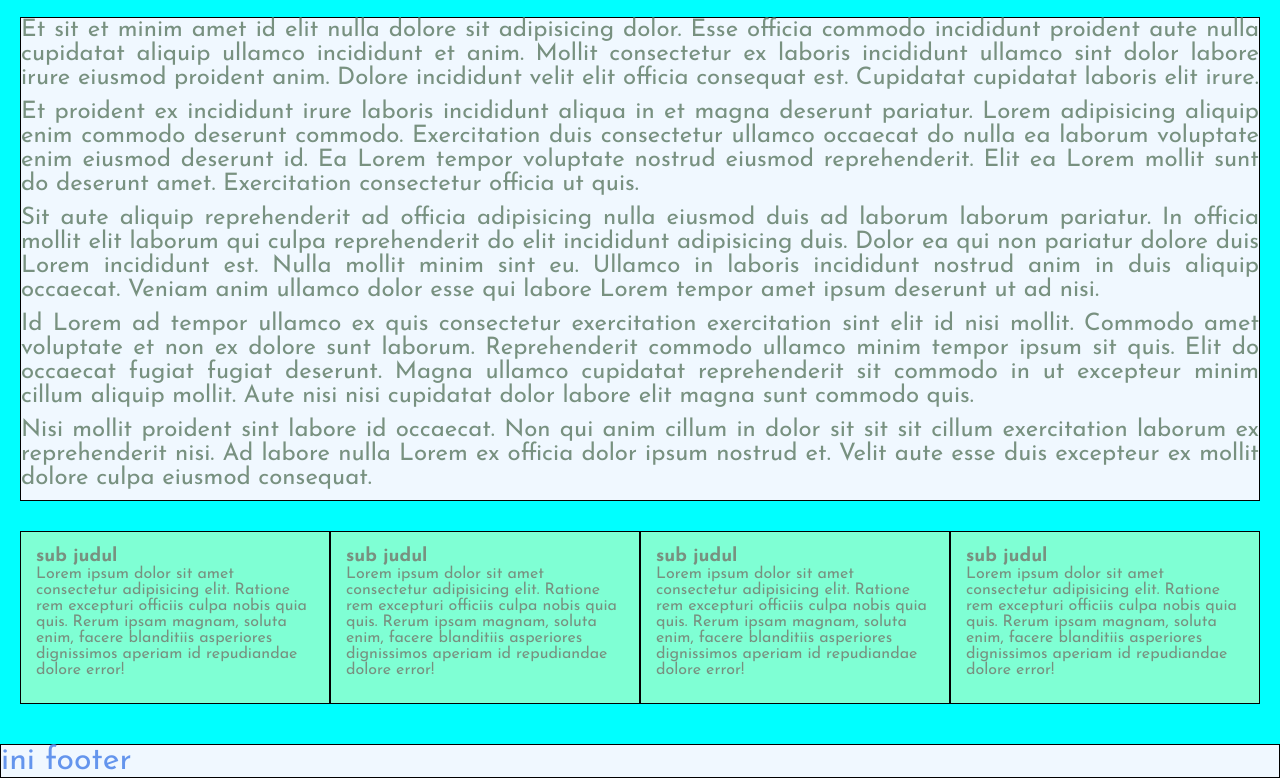
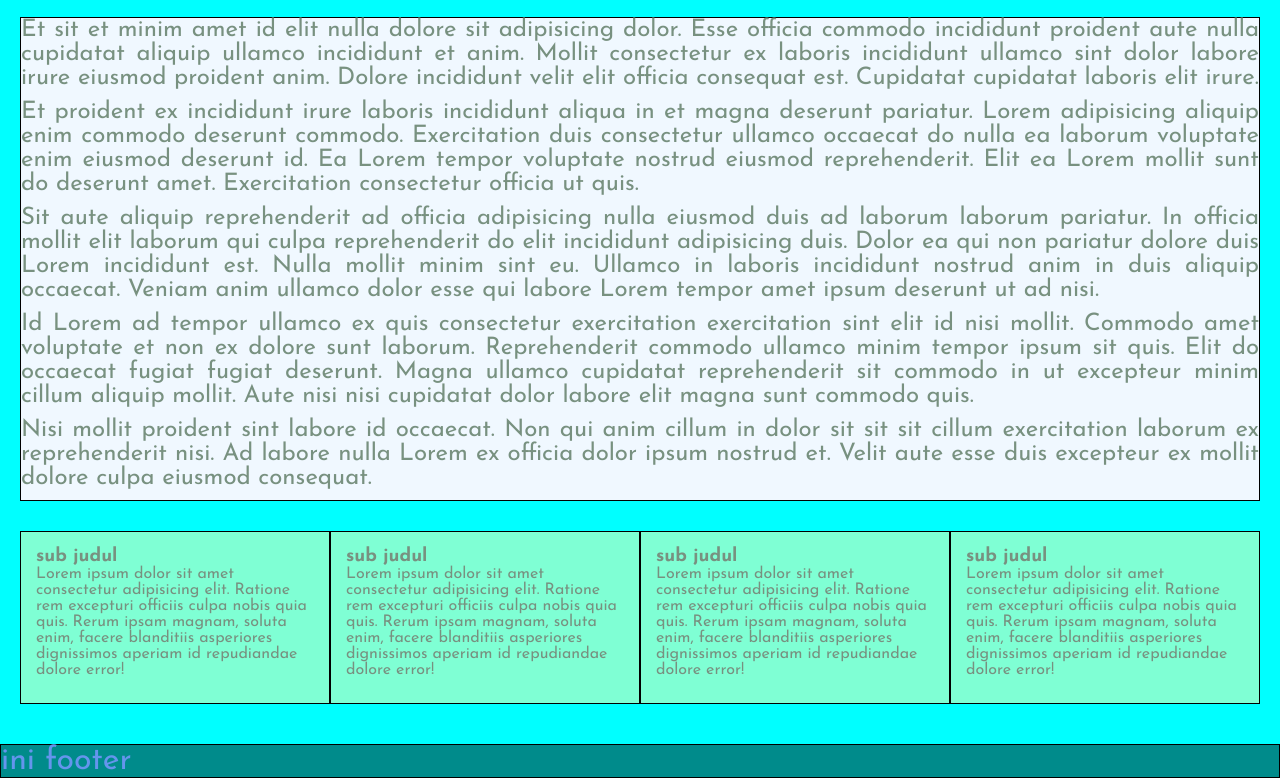
Before and after one commit to yodyindra/tugas-praktikum-2, a plain HTML site: page index.html in a window 1280 px wide. Shown: the part 145-923 px from the top of the page. Drawn offline with Linux system fonts and the light colour scheme.

Commit message:
mengubah warna background teks pada tag footer

```diff
--- a/style.css
+++ b/style.css
@@ -47,3 +47,6 @@ section{
 section.border-sample{
    background-color: aquamarine;
 }
+footer.border-sample{
+   background-color: darkcyan;
+}
```
